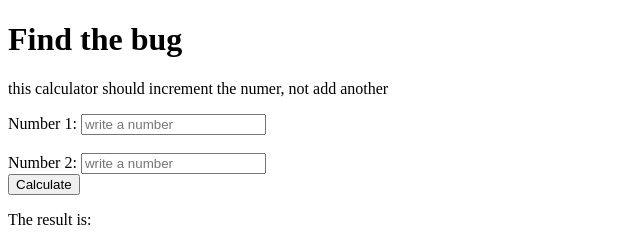
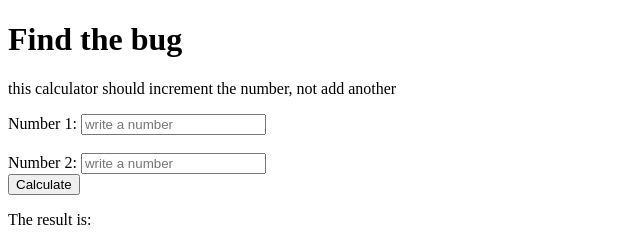
Before and after one commit to maury18/Bugs-hide--and-seek, a plain HTML site: page index.html in a window 1280 px wide. Shown: the full height of the page, 0-640 px from the left. Drawn offline with Linux system fonts and the light colour scheme.

```diff
--- a/index.html
+++ b/index.html
@@ -10,7 +10,7 @@
 
 <body>
     <h1>Find the bug</h1>
-    <p>this calculator should increment the numer, not add another</p>
+    <p>this calculator should increment the number, not add another</p>
     <form action="" method="post" id="form">
         <label for="number">Number 1: </label>
         <input type="number" id="value-1" placeholder="write a number">
```
